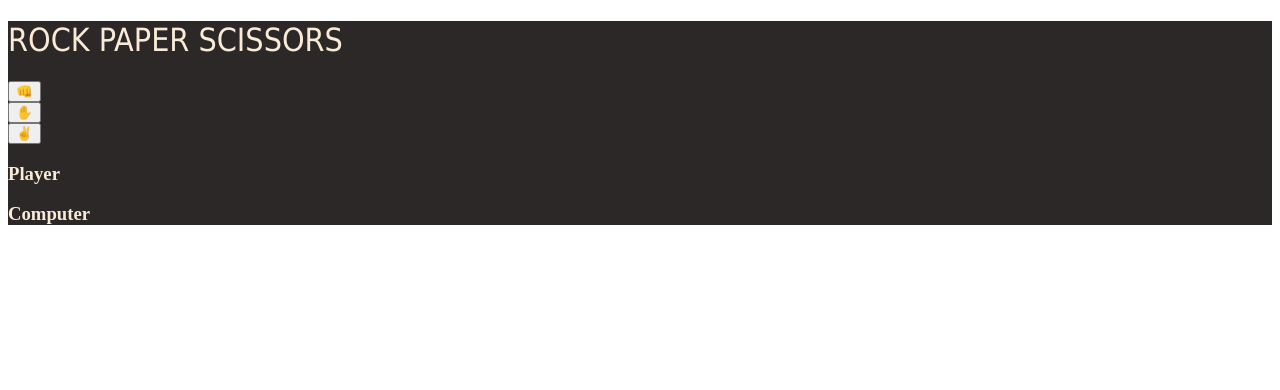
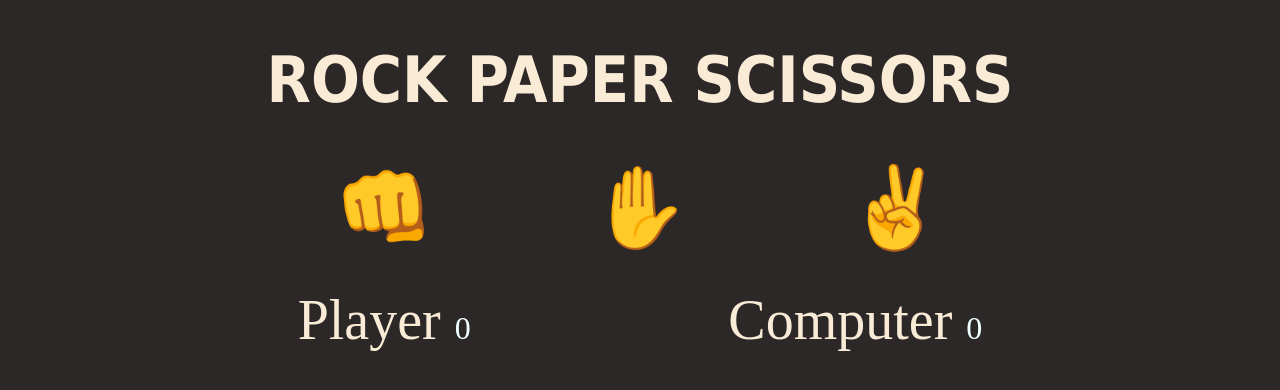
Before and after one commit to geiapacia/rock-paper-scissors, a plain HTML site: page index.html in a window 1280 px wide. Drawn offline with Linux system fonts and the light colour scheme.

Commit message:
update HTML and CSS

```diff
--- a/index.html
+++ b/index.html
@@ -11,16 +11,20 @@
 <body>
     <div class="container">
         <h1>ROCK PAPER SCISSORS</h1>
-        <div>
+        <div class="selections">
             <button>👊</button>
             <button>✋</button>
             <button>✌</button>
         </div>
-        <div>
-            <h3>Player</h3>
-        </div>
-        <div>
-            <h3>Computer</h3>
+        <div class="score">
+            <div class="Player">
+                Player
+                <span>0</span>
+            </div>
+            <div class="Computer">
+                Computer
+                <span>0</span>
+            </div>
         </div>
     </div>
 </body>
--- a/project.js
+++ b/project.js
@@ -60,3 +60,8 @@ game();
     while( prompt("Do you want to play again, yes or no") == "yes") {
     alert(game());
 };
+
+//UI
+
+const btn = document.querySelector('#btn');
+btn.addEventListener('click', playRound());
--- a/styles.css
+++ b/styles.css
@@ -1,21 +1,52 @@
+body{
+    background-color: #2C2827;
+}
+
 h1 {
     color:antiquewhite;
-    font-weight: 150;
+    font-weight: bold;
+    font-size: 4rem;
     font-family: Tahoma;
-    align-content: center;
-    justify-content: center;
+    text-align: center;
 }
 
 .container {
     background-color: #2C2827;
 }
 
-button {
+.selections {
     display: flex;
     align-items: center;
     justify-content: center;
+    transition: 100ms;
+
 }
 
-h3 {
+button {
+    background: none;
+    border: none;
+    outline: none;
+    cursor: pointer;
+    font-size: 5rem;
+    margin-left: 4.5rem;
+    margin-right: 4.5rem;
+}
+
+button:hover{
+    transform: scale(1.1);
+}
+
+.score {
+    display: flex;
+    align-items: center;
+    justify-content: space-evenly;
+    margin: 2rem;
     color:antiquewhite;
+    font-size: 3.5rem;
 }
+
+span{
+    text-align: center;
+    font-size: 2rem;
+    color: azure;
+}
```
